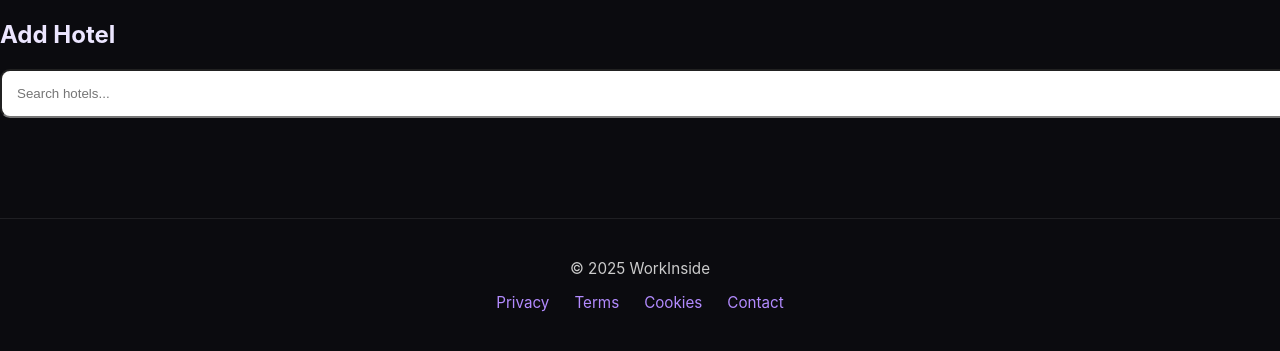
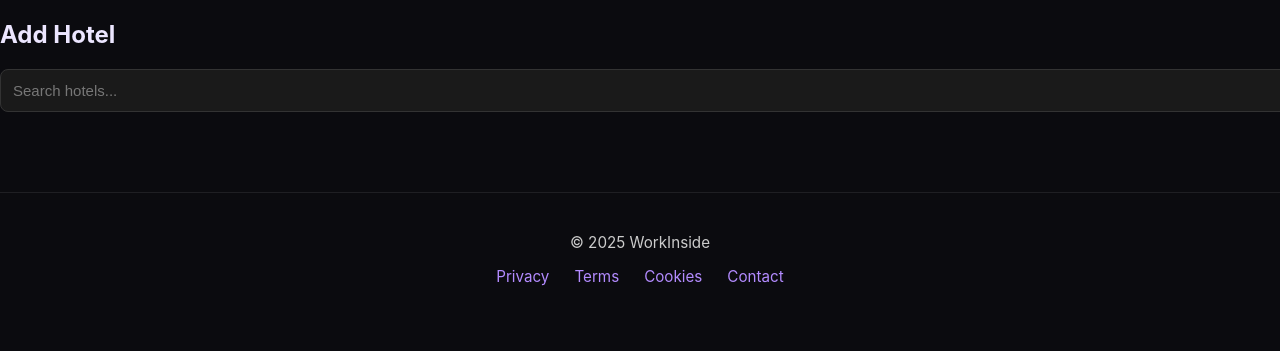
Before and after one commit to NtinosTr/workinside-hospitality-reviews, a Django app: page /reviews/add-hotel/ in a window 1280 px wide. Shown: the part 80-431 px from the top of the page. Run offline with Django 5.2, Linux system fonts and the light colour scheme.

Commit message:
Fix hotel search CSS

```diff
--- a/reviews/static/reviews/workinside.css
+++ b/reviews/static/reviews/workinside.css
@@ -261,3 +261,29 @@ html, body {
     transform: translateY(-2px);
     box-shadow: 0 0 12px rgba(217,168,255,0.6);
 }
+
+/* FIX FOR HOTEL AUTOCOMPLETE INPUT */
+#hotel-search {
+    background: #1a1a1a !important;
+    border: 1px solid #333 !important;
+    color: #fff !important;
+    padding: 12px !important;
+    border-radius: 8px !important;
+    font-size: 15px !important;
+    width: 100% !important;
+    display: block !important;
+    overflow: visible !important;
+}
+
+/* Placeholder fix */
+#hotel-search::placeholder {
+    color: #777 !important;
+}
+
+/* Remove weird browser icons that cause “!!!!” */
+#hotel-search::-webkit-calendar-picker-indicator,
+#hotel-search::-webkit-inner-spin-button,
+#hotel-search::-webkit-search-cancel-button,
+#hotel-search::-webkit-search-decoration {
+    display: none !important;
+}
```
